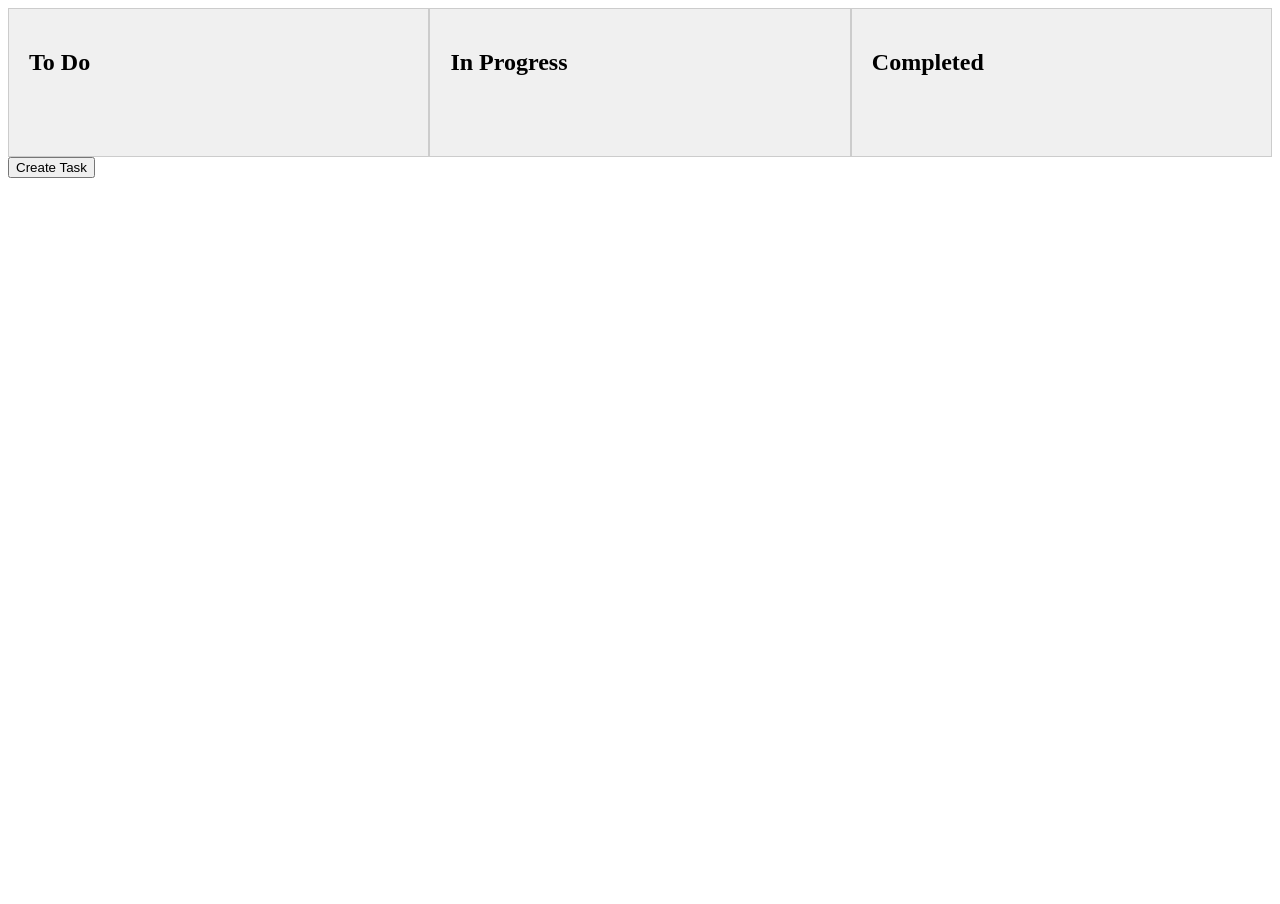
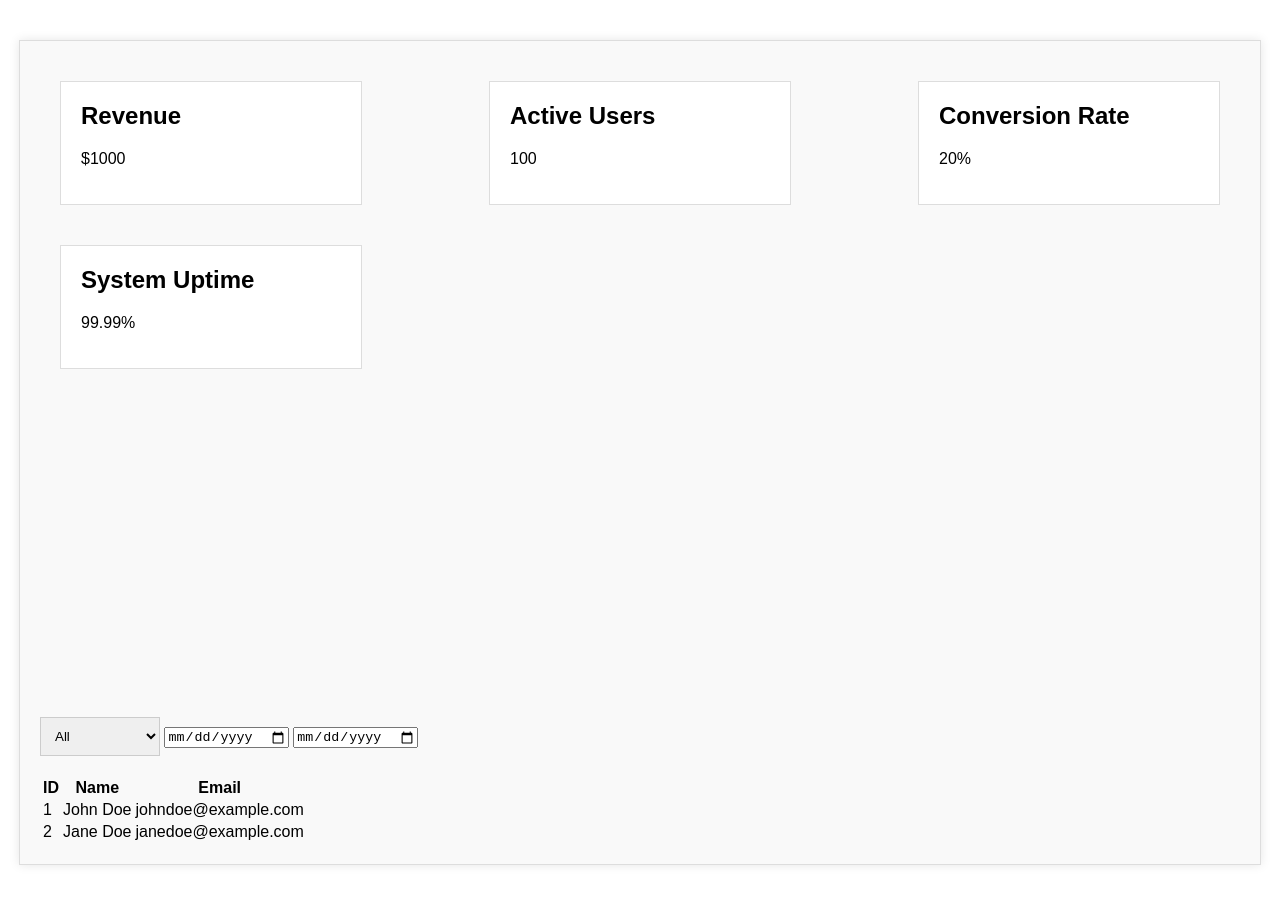
Before and after one commit to usmanaliclouds-jpg/avi-repo, a plain HTML site: page index.html in a window 1280 px wide. Before the commit the page ends 800 px from the top, so only its background shows below. Drawn offline with Linux system fonts and the light colour scheme.

Commit message:
Commit generated code via DigitalSofts AI Team

```diff
--- a/index.html
+++ b/index.html
@@ -3,35 +3,68 @@
 <head>
     <meta charset="UTF-8">
     <meta name="viewport" content="width=device-width, initial-scale=1.0">
-    <title>Kanban Task Board</title>
-    <link rel="stylesheet" href="style.css">
+    <title>Dashboard</title>
+    <link rel="stylesheet" href="styles.css">
 </head>
 <body>
-    <div class="board">
-        <div class="column" id="to-do">
-            <h2>To Do</h2>
-            <div class="tasks" id="to-do-tasks"></div>
+    <div class="container">
+        <div class="metric-cards">
+            <div class="card">
+                <h2>Revenue</h2>
+                <p>$1000</p>
+            </div>
+            <div class="card">
+                <h2>Active Users</h2>
+                <p>100</p>
+            </div>
+            <div class="card">
+                <h2>Conversion Rate</h2>
+                <p>20%</p>
+            </div>
+            <div class="card">
+                <h2>System Uptime</h2>
+                <p>99.99%</p>
+            </div>
         </div>
-        <div class="column" id="in-progress">
-            <h2>In Progress</h2>
-            <div class="tasks" id="in-progress-tasks"></div>
+        <div class="charts">
+            <div class="chart">
+                <canvas id="chart1"></canvas>
+            </div>
+            <div class="chart">
+                <canvas id="chart2"></canvas>
+            </div>
         </div>
-        <div class="column" id="completed">
-            <h2>Completed</h2>
-            <div class="tasks" id="completed-tasks"></div>
+        <div class="filter-controls">
+            <select id="filter-select">
+                <option value="all">All</option>
+                <option value="last-30-days">Last 30 Days</option>
+                <option value="last-60-days">Last 60 Days</option>
+            </select>
+            <input type="date" id="start-date">
+            <input type="date" id="end-date">
         </div>
-    </div>
-    <button id="create-task-btn">Create Task</button>
-    <div class="modal" id="create-task-modal">
-        <div class="modal-content">
-            <h2>Create Task</h2>
-            <form id="create-task-form">
-                <label for="task-name">Task Name:</label>
-                <input type="text" id="task-name" name="task-name"><br><br>
-                <label for="task-description">Task Description:</label>
-                <textarea id="task-description" name="task-description"></textarea><br><br>
-                <button id="submit-task-btn">Create</button>
-            </form>
+        <div class="data-table">
+            <table>
+                <thead>
+                    <tr>
+                        <th>ID</th>
+                        <th>Name</th>
+                        <th>Email</th>
+                    </tr>
+                </thead>
+                <tbody>
+                    <tr>
+                        <td>1</td>
+                        <td>John Doe</td>
+                        <td>johndoe@example.com</td>
+                    </tr>
+                    <tr>
+                        <td>2</td>
+                        <td>Jane Doe</td>
+                        <td>janedoe@example.com</td>
+                    </tr>
+                </tbody>
+            </table>
         </div>
     </div>
     <script src="script.js"></script>
```
